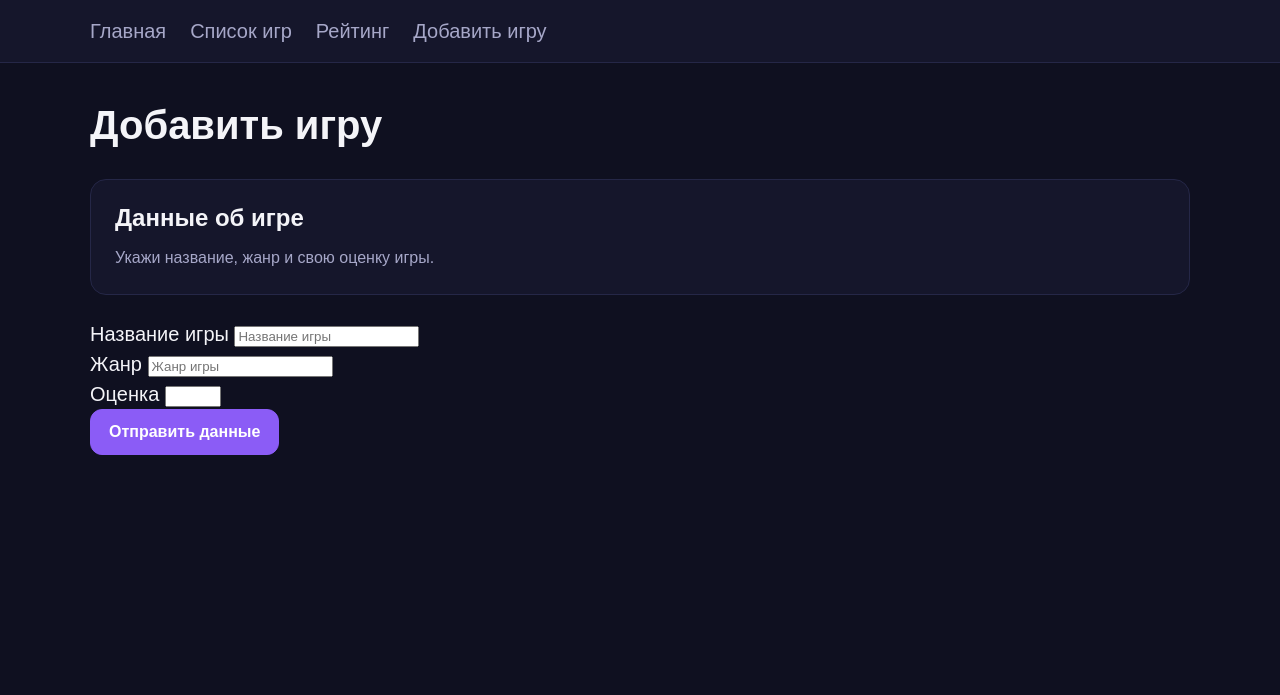
After one commit to Res0x/GameVault, a Django app: page /games/add/ in a window 1280 px wide. The commit adds this page. Shown: the top 695 px of the page. Run offline with Django 5.2, Linux system fonts and the light colour scheme.

Commit message:
add_game init

```diff
--- a/games/templates/games/base.html
+++ b/games/templates/games/base.html
@@ -13,6 +13,7 @@
                 <a href="{% url 'home' %}">Главная</a>
                 <a href="{% url 'game_list' %}">Список игр</a>
                 <a href="{% url 'ratings' %}">Рейтинг</a>
+                <a href="{% url 'game_create' %}">Добавить игру</a>
             </nav>
         </div>
     </header>
--- /dev/null
+++ b/games/templates/games/game_create.html
@@ -0,0 +1,47 @@
+{% extends 'games/base.html' %}
+
+{% block title %}{{ page_title }}{% endblock %}
+
+{% block content %}
+  <div class="page-header">
+    <h1 class="page-title">{{ page_title }}</h1>
+  </div>
+  <section class="section">
+    <h2 class="section-title">Данные об игре</h2>
+    <p class="section-text">Укажи название, жанр и свою оценку игры.</p>
+  </section>
+  <form method="post" class="game-form">
+    {% csrf_token %}
+    <div class="form-group">
+      <label for="game-title" class="form-label">Название игры</label>
+      <input type="text" id="game-title"
+             name="title" placeholder="Название игры"
+             class="form-control" required>
+    </div>
+    <div class="form-group">
+      <label for="game_genre" class="form-label">Жанр</label>
+      <input type="text" id="game_genre"
+             name="genre" class="form-control"
+             placeholder="Жанр игры" required>
+    </div>
+    <div class="form-group">
+      <label for="game-rating" class="form-label">Оценка</label>
+      <input type="number" id="game-rating"
+             name="rating"  min="1" max="10"
+             class="form-control">
+    </div>
+    <div class="form-actions">
+      <button type="submit" class="button">Отправить данные</button>
+    </div>
+  </form>
+{% if submitted_game %}
+  <section class="section">
+    <h2 class="section-title">Отправленные данные</h2>
+    <ul class="game-info">
+      <li class="game-info-item">{{ submitted_game.title }}</li>
+      <li class="game-info-item">{{ submitted_game.genre }}</li>
+      <li class="game-info-item">{{ submitted_game.rating }}</li>
+    </ul>
+  </section>
+{% endif %}
+{% endblock %}
--- a/games/urls.py
+++ b/games/urls.py
@@ -7,4 +7,5 @@ urlpatterns = [
     path('', views.home, name='home'),
     path('games/', views.game_list, name='game_list'),
     path('ratings/', views.ratings, name='ratings'),
+    path('games/add/', views.game_create, name='game_create'),
 ]
--- a/games/views.py
+++ b/games/views.py
@@ -110,3 +110,20 @@ def ratings(request):
     }
 
     return render(request, 'games/ratings.html', context)
+
+def game_create(request):
+    submitted_game = None
+
+    if request.method == 'POST':
+        submitted_game = {
+            'title': request.POST.get('title', '').strip(),
+            'genre': request.POST.get('genre', '').strip(),
+            'rating': request.POST.get('rating', ''),
+        }
+
+    context = {
+        'page_title': 'Добавить игру',
+        'submitted_game': submitted_game,
+    }
+
+    return render(request, 'games/game_create.html', context)
```
